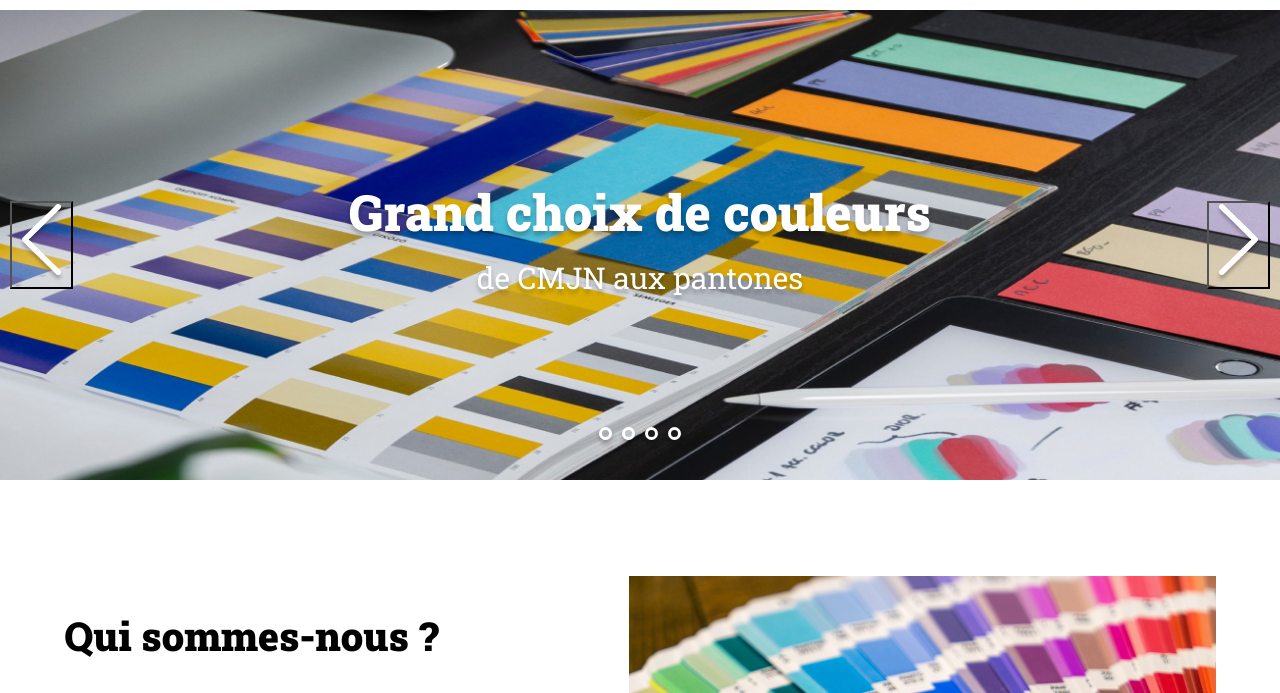
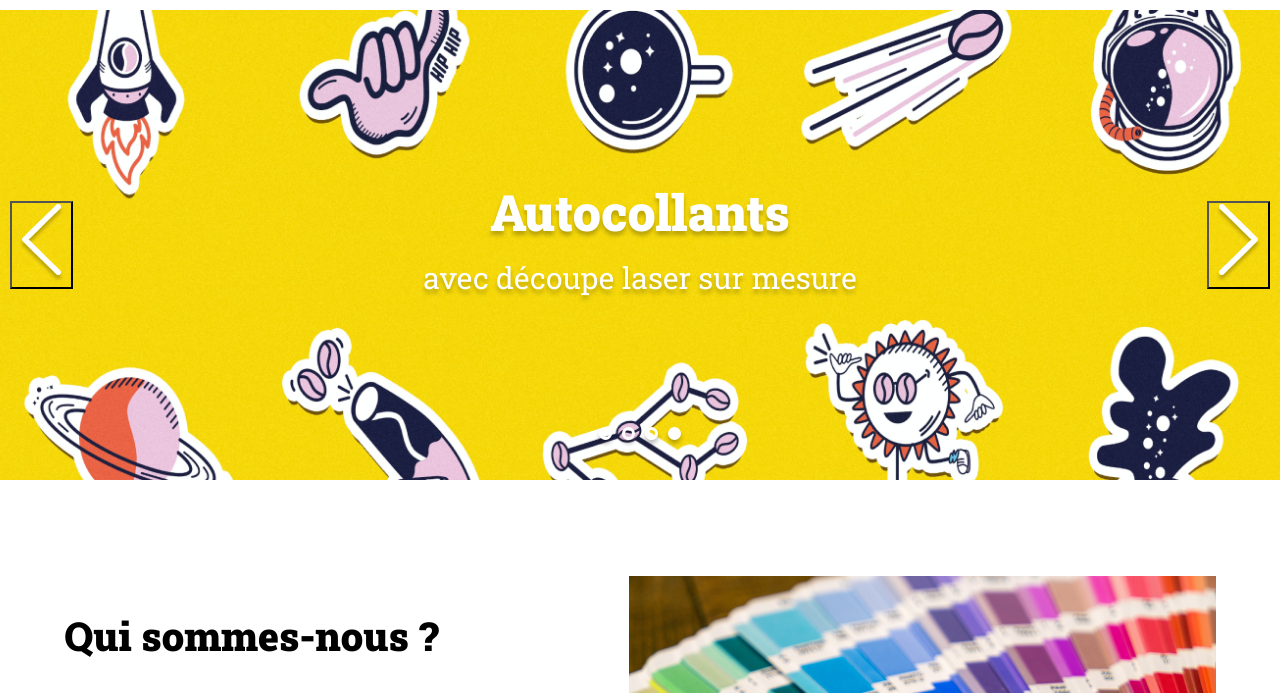
Before and after one commit to FoxCodeur/print-it, a plain HTML site: page index.html in a window 1280 px wide. Both pictures are taken after a click on the button 41 px from the left and 336 px from the top of the page. Shown: the part 91-784 px from the top of the page. Drawn offline with nearby package versions, Linux system fonts and the light colour scheme.

Commit message:
Séparation de la logique des dots en deux fonctions distinctes : createDots et highlightDot. Amélioration de la lisibilité et de la modularité du code.

```diff
--- a/assets/carousel.js
+++ b/assets/carousel.js
@@ -1,9 +1,5 @@
 // Sélection des éléments HTML
 import { slides } from "../assets/script.js";
-
-// Les variables
-// const prevButton = document.getElementById("prev");
-// const nextButton = document.getElementById("next");
 const banner = document.getElementById("banner");
 
 // boutons next et prev
@@ -13,62 +9,37 @@ const dotsContainer = document.querySelector(".dots"); // Sélectionner directem
 // Variable pour suivre l'index courant
 let currentIndex = 0;
 // --------------------------------------------------------------------
-
-// Écouteurs d'événements pour les boutons
-// Ajouter un gestionnaire d'événement pour chaque bouton
 const initCarouselButtons = () => {
   buttons.forEach((button) => {
     button.addEventListener("click", () => {
       if (button.id === "prev") {
         console.log("Précédent cliqué");
-        //pour éviter l'index négatif on ajoute slides.length,
-        //cela rend le résultat positif ou nul.
         currentIndex = (currentIndex - 1 + slides.length) % slides.length;
       } else if (button.id === "next") {
         console.log("Suivant cliqué");
         currentIndex = (currentIndex + 1) % slides.length; // Passage au slide suivant
       }
-      updateCarousel();
+      updateCarousel(currentIndex);
     });
   });
 };
-
-// étape deux, on implémente maintenant la fonction qui crée
-// dynamiquement les images.
+// --------------------------------------------------------------------------------
 const createImages = () => {
-  console.log("Création des images...");
-  //Tant que l'index est infèrieur à la longueur du tableau slides, on
-  // itère sur le tableau pour créer les images.
   for (let index = 0; index < slides.length; index++) {
-    // 1. Obtenir la valeur de l'élément de la diapositive actuelle (0, 1,
-    // 2, 3...)
     const slide = slides[index];
-    // console.log(slide);
-
-    // 2. Créer les balises nécessaires
     const image = document.createElement("img");
     const tagline = document.createElement("p");
 
-    // 3. Configurer les attributs des balises img et p
-    // on peut aussi le faire avec setAttribute, cela
-    // fonctionne trés bien avec la propriété (méthode plus rapide)
     image.src = `./assets/images/slideshow/${slide.image}`;
     image.alt = `Banner Print-it ${index + 1}`;
     image.classList.add("banner-img");
-    //Cette méthode enlève toute balise malveillante ou code qui pourrait être injecté dans la chaîne
     tagline.innerHTML = DOMPurify.sanitize(slide.tagLine);
 
-    // 4. Ajouter les éléments créés dans le DOM
     banner.appendChild(image);
     banner.appendChild(tagline);
 
     console.log("Image ajoutée : ", image);
 
-    // 5. Appliquer la logique pour masquer les images/taglines sauf la première
-    // si l'index n'est pas égal à 0, alors ce bloc s'applique à toutes
-    // les images et légendes sauf celles correspondant à la première
-    // slide, celle avec un index de 0. Seule la première image et sa
-    // legende seront visibles.
     if (index !== 0) {
       image.classList.add("hidden");
       tagline.classList.add("hidden");
@@ -76,49 +47,48 @@ const createImages = () => {
       image.classList.remove("hidden");
       tagline.classList.remove("hidden");
     }
-
-    // Vérification avec console.log pour voir l'état après l'application de la logique
-    // console.log(`Index ${index} - Image classList :`, image.classList);
-    // console.log(`Index ${index} - Tagline classList :`, tagline.classList);
   }
 };
 
 // étape un, on implémente la fonction qui gère les dots.
 const createDots = () => {
-  // 1. si l'ul avec la classe .dots n'a pas encore de dots
   if (dotsContainer.children.length === 0) {
-    //Le premier argument _ correspond à l'élément actuel du tableau slides dans l'itération (souvent appelé slide).
-    //Le second argument index est la position de l'élément dans le tableau.
     slides.forEach((_, index) => {
-      // 1. on crée le nombre de li nécessaire
       const dot = document.createElement("li");
       dot.classList.add("dot");
+      // Ajouter "dot_selected" au dot initial (index 0)
+      if (index === 0) {
+        dot.classList.add("dot_selected");
+      }
       dotsContainer.appendChild(dot);
-      // 2. maintenant, les li qui ont la classe .dot sont crées dans le dom.
-      // 3. au click on ajoute la classe .dot_selected sur le dot cliqué
-      dot.addEventListener("click", () => {
-        console.log(`Dot cliqué : ${index}`);
-        //Dernière étape, on met à jour l'index actuel.
-        // Mettre à jour l'index courant avec la valeur index du dot
-        currentIndex = index;
-        // Mettre à jour l'interface utilisateur
-        updateCarousel();
-        const allDots = dotsContainer.querySelectorAll(".dot");
-        allDots.forEach((d) => d.classList.remove("dot_selected"));
-        dot.classList.add("dot_selected");
-      });
+
+      dot.addEventListener("click", () => highlightDot(index, dot));
     });
   }
 };
+const highlightDot = (index, dot) => {
+  // Mise à jour de l'index actuel
+  currentIndex = index;
 
-//createImages et createDots sont des fonctions qui créent et
-// structurent le DOM au départ.
-//updateCarousel agit après que le DOM ait été généré par ces fonctions.
-// 4. Mise à jour du carousel
-const updateCarousel = () => {
-  // Met à jour les images et les taglines
+  // Mise à jour des classes des points
+  const allDots = dotsContainer.querySelectorAll(".dot");
+  allDots.forEach((d) => d.classList.remove("dot_selected"));
+  dot.classList.add("dot_selected");
+
+  // Affichage dans la console pour débogage
+  console.log(`Dot cliqué : ${index}`);
+
+  // Mise à jour du carousel
+  updateCarousel(currentIndex);
+};
+
+const updateCarousel = (currentIndex) => {
+  // Sélection des éléments du carousel
   const images = document.querySelectorAll(".banner-img");
   const taglines = document.querySelectorAll("p");
+  const allDots = dotsContainer.querySelectorAll(".dot");
+
+  // Mise à jour des images
   images.forEach((image, index) => {
     if (index === currentIndex) {
       image.classList.remove("hidden");
@@ -126,11 +96,22 @@ const updateCarousel = () => {
       image.classList.add("hidden");
     }
   });
+
+  // Mise à jour des légendes
   taglines.forEach((tagline, index) => {
     if (index === currentIndex) {
       tagline.classList.remove("hidden");
     } else {
       tagline.classList.add("hidden");
+    }
+  });
+
+  // Mise à jour des dots
+  allDots.forEach((dot, index) => {
+    if (index === currentIndex) {
+      dot.classList.add("dot_selected");
+    } else {
+      dot.classList.remove("dot_selected");
     }
   });
 };
--- a/index.html
+++ b/index.html
@@ -24,9 +24,6 @@
 	</header>
 	<main>
 		<div id="banner">
-			<div id="content-slides"></div>
-			<img class="banner-img" src="./assets/images/slideshow/slide1.jpg" alt="Banner Print-it">
-			<p>Impressions tous formats <span>en boutique et en ligne</span></p>
 			<button class="arrow arrow_left" id="prev" aria-label="Slide précédente">
 				<img src="./assets/images/arrow_left.png" alt="Précédent">
 			</button>
@@ -152,6 +149,8 @@
 	<!-- module permet de d'utiliser les importations/exportations natives -->
 	<script type="module" src="./assets/script.js"></script>
 	<script type="module" src="./assets/carousel.js"></script>
+
+
 </body>
 
 </html>
```
